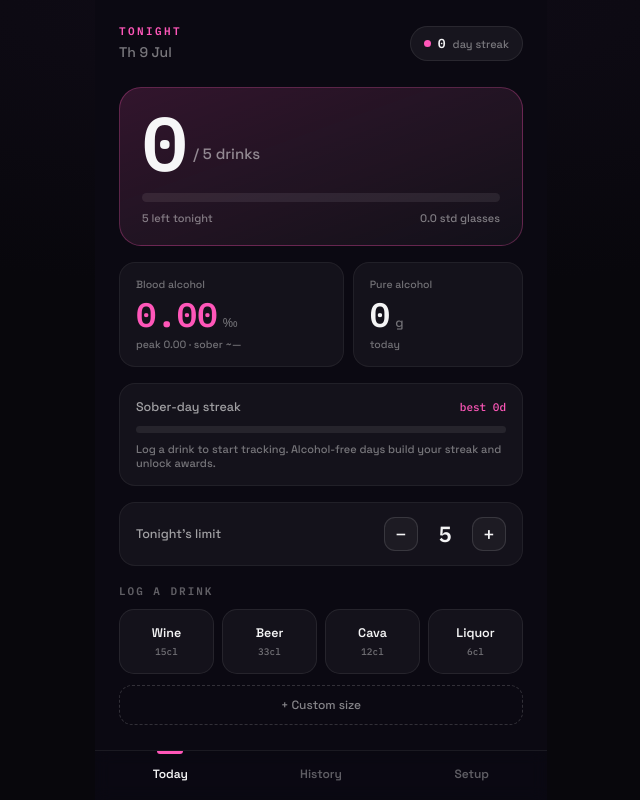
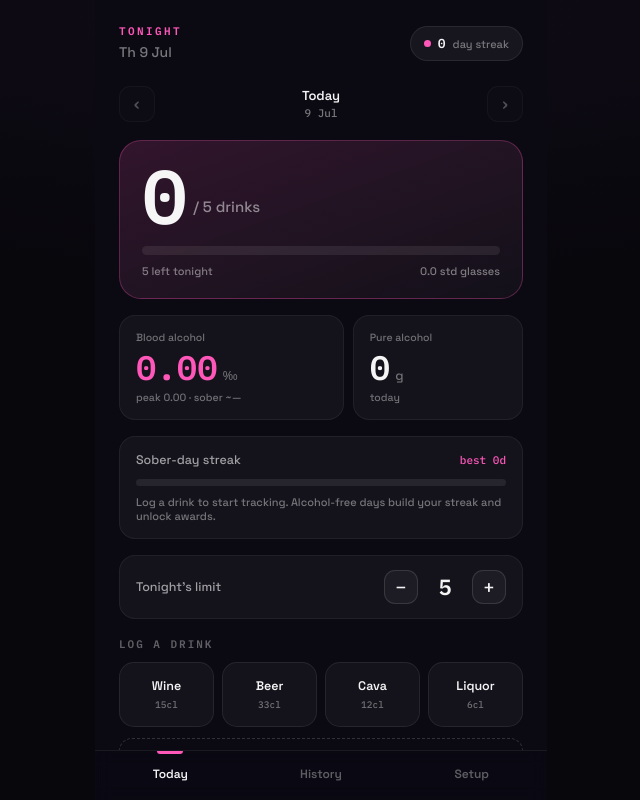
Before and after one commit to hanssonfredrik/alcometer, a React (Vite) app: page / in a window 1280 px wide. Shown: the whole page, without its empty margins (319-959 px from the left). Built offline with nearby package versions, Linux system fonts and the light colour scheme.

Commit message:
feat: implement day navigation and update drink removal logic

```diff
--- a/assets/screenshot.mjs
+++ b/assets/screenshot.mjs
@@ -123,6 +123,12 @@ await goto(APP)
 await evalJs(`localStorage.setItem('neontrk_v1', ${JSON.stringify(JSON.stringify(seed))})`)
 await goto(APP)
 await capture('01-today.png')
+// Page back to a previous logged day (click the "‹ Previous day" button twice).
+await evalJs(`document.querySelector('[aria-label="Previous day"]')?.click()`)
+await sleep(250)
+await evalJs(`document.querySelector('[aria-label="Previous day"]')?.click()`)
+await sleep(300)
+await capture('01b-prev-day.png')
 await clickTab('History')
 await capture('02-history.png')
 await clickTab('Setup')
--- a/src/App.jsx
+++ b/src/App.jsx
@@ -29,8 +29,8 @@ export default function App() {
     [actions],
   )
   const removeDrink = useCallback(
-    (id) => {
-      actions.removeDrink(id)
+    (id, key) => {
+      actions.removeDrink(id, key)
       setUndoId((cur) => (cur === id ? null : cur))
     },
     [actions],
--- a/src/hooks/useTracker.js
+++ b/src/hooks/useTracker.js
@@ -82,11 +82,13 @@ export function useTracker() {
   )
 
   const removeDrink = useCallback(
-    (id) => {
-      const key = todayKey()
+    (id, key) => {
+      const dayKey = key || todayKey()
       mutate((d) => {
-        if (d.days[key]) {
-          d.days[key].entries = d.days[key].entries.filter((e) => e.id !== id)
+        if (d.days[dayKey]) {
+          d.days[dayKey].entries = d.days[dayKey].entries.filter(
+            (e) => e.id !== id,
+          )
         }
       })
     },
--- a/src/lib/datetime.js
+++ b/src/lib/datetime.js
@@ -17,6 +17,15 @@ export function dayIndex(key) {
   return Math.round(new Date(key + 'T12:00:00').getTime() / 86400000)
 }
 
+// Timestamp at local noon, `offset` calendar days from `ts`. Noon-anchored so
+// the arithmetic is immune to DST shifts.
+export function addDays(ts, offset) {
+  const d = new Date(ts)
+  d.setHours(12, 0, 0, 0)
+  d.setDate(d.getDate() + offset)
+  return d.getTime()
+}
+
 export function formatTime(ts) {
   const d = new Date(ts)
   return (
--- a/src/screens/TodayScreen.jsx
+++ b/src/screens/TodayScreen.jsx
@@ -7,9 +7,17 @@ import {
   computeStreaks,
   nextMilestone,
 } from '../lib/alcohol.js'
-import { dateKey, formatTime } from '../lib/datetime.js'
-import { DRINK_TYPES, LABELS, STD_GLASS_GRAMS, BURN_RATE } from '../lib/constants.js'
+import { dateKey, dayIndex, addDays, formatTime } from '../lib/datetime.js'
+import {
+  DRINK_TYPES,
+  LABELS,
+  MONTHS,
+  STD_GLASS_GRAMS,
+  BURN_RATE,
+} from '../lib/constants.js'
 import styles from './TodayScreen.module.css'
+
+const DOW = ['Sun', 'Mon', 'Tue', 'Wed', 'Thu', 'Fri', 'Sat']
 
 function streakCopy(streak, count, next) {
   if (count > 0) {
@@ -38,6 +46,19 @@ function streakCopy(streak, count, next) {
   }
 }
 
+function dayLabels(offset, ts, nowTs) {
+  const d = new Date(ts)
+  const dateStr =
+    d.getFullYear() === new Date(nowTs).getFullYear()
+      ? `${d.getDate()} ${MONTHS[d.getMonth()]}`
+      : `${d.getDate()} ${MONTHS[d.getMonth()]} ${d.getFullYear()}`
+  let rel
+  if (offset === 0) rel = 'Today'
+  else if (offset === -1) rel = 'Yesterday'
+  else rel = DOW[d.getDay()]
+  return { rel, dateStr }
+}
+
 export default function TodayScreen({
   data,
   now,
@@ -50,15 +71,31 @@ export default function TodayScreen({
 }) {
   const [customOpen, setCustomOpen] = useState(false)
   const [custom, setCustom] = useState({ type: 'wine', cl: 15, abv: 12 })
+  // 0 = today, negative = previous days.
+  const [dayOffset, setDayOffset] = useState(0)
+
+  // Earliest day we let the user page back to (first day with any entry).
+  const minOffset = useMemo(() => {
+    const logged = Object.keys(data.days).filter(
+      (k) => data.days[k].entries.length > 0,
+    )
+    if (!logged.length) return 0
+    const earliest = Math.min(...logged.map(dayIndex))
+    return Math.min(0, earliest - dayIndex(dateKey(now)))
+  }, [data.days, now])
+
+  const isToday = dayOffset === 0
+  const selectedTs = addDays(now, dayOffset)
+  const selectedKey = dateKey(selectedTs)
 
   const v = useMemo(() => {
     const profile = data.profile
-    const day = data.days[dateKey(now)] || { limit: 5, entries: [] }
+    const day = data.days[selectedKey] || { limit: 5, entries: [] }
     const entries = day.entries
     const count = entries.length
     const grams = totalGrams(entries)
-    const bac = bacAt(entries, now, profile)
-    const peak = peakBac(entries, profile, now)
+    const bac = isToday ? bacAt(entries, now, profile) : 0
+    const peak = peakBac(entries, profile, isToday ? now : undefined)
     const limit = day.limit || 0
     const over = limit > 0 && count > limit
     const soberHours = bac > 0 ? bac / BURN_RATE : 0
@@ -74,12 +111,19 @@ export default function TodayScreen({
         count - limit === 1 ? 'drink' : 'drinks'
       }`,
       limitPct: limit > 0 ? Math.min(100, Math.round((count / limit) * 100)) : 0,
-      remaining: Math.max(0, limit - count),
+      footLeft: isToday
+        ? `${Math.max(0, limit - count)} left tonight`
+        : over
+          ? `${count - limit} over limit`
+          : `${Math.max(0, limit - count)} under limit`,
       std: (grams / STD_GLASS_GRAMS).toFixed(1),
       grams: Math.round(grams),
-      bac: bac.toFixed(2),
-      peak: peak.toFixed(2),
-      soberBy: bac > 0 ? formatTime(now + soberHours * 3600000) : '—',
+      bacBig: (isToday ? bac : peak).toFixed(2),
+      bacSub: isToday
+        ? `peak ${peak.toFixed(2)} · sober ~${
+            bac > 0 ? formatTime(now + soberHours * 3600000) : '—'
+          }`
+        : 'peak that evening',
       streak,
       streakPct: next
         ? Math.min(100, Math.round((streak.current / next.d) * 100))
@@ -99,7 +143,9 @@ export default function TodayScreen({
         return acc
       }, {}),
     }
-  }, [data, now])
+  }, [data, now, selectedKey, isToday])
+
+  const { rel, dateStr } = dayLabels(dayOffset, selectedTs, now)
 
   const submitCustom = () => {
     onLogCustom(custom)
@@ -108,7 +154,36 @@ export default function TodayScreen({
 
   return (
     <div>
-      {v.over && (
+      {/* Day pager */}
+      <nav className={styles.dayNav} aria-label="Select day">
+        <button
+          className={styles.navBtn}
+          onClick={() => setDayOffset((o) => o - 1)}
+          disabled={dayOffset <= minOffset}
+          aria-label="Previous day"
+        >
+          ‹
+        </button>
+        <button
+          className={styles.dayNavLabel}
+          onClick={() => setDayOffset(0)}
+          disabled={isToday}
+          title={isToday ? undefined : 'Jump to today'}
+        >
+          <span className={styles.dayNavRel}>{rel}</span>
+          <span className={styles.dayNavDate}>{dateStr}</span>
+        </button>
+        <button
+          className={styles.navBtn}
+          onClick={() => setDayOffset((o) => Math.min(0, o + 1))}
+          disabled={isToday}
+          aria-label="Next day"
+        >
+          ›
+        </button>
+      </nav>
+
+      {isToday && v.over && (
         <div className={styles.alert} role="alert">
           <div className={styles.alertMark}>!</div>
           <div className={styles.alertText}>
@@ -138,7 +213,7 @@ export default function TodayScreen({
           />
         </div>
         <div className={styles.heroFoot}>
-          <span>{v.remaining} left tonight</span>
+          <span>{v.footLeft}</span>
           <span>{v.std} std glasses</span>
         </div>
       </section>
@@ -148,12 +223,10 @@ export default function TodayScreen({
         <div className={`${styles.stat} ${styles.statWide}`}>
           <div className={styles.statLabel}>Blood alcohol</div>
           <div className={styles.statValue}>
-            <span className={styles.statNumAccent}>{v.bac}</span>
+            <span className={styles.statNumAccent}>{v.bacBig}</span>
             <span className={styles.statUnit}>‰</span>
           </div>
-          <div className={styles.statSub}>
-            peak {v.peak} · sober ~{v.soberBy}
-          </div>
+          <div className={styles.statSub}>{v.bacSub}</div>
         </div>
         <div className={styles.stat}>
           <div className={styles.statLabel}>Pure alcohol</div>
@@ -161,11 +234,12 @@ export default function TodayScreen({
             <span className={styles.statNum}>{v.grams}</span>
             <span className={styles.statUnit}>g</span>
           </div>
-          <div className={styles.statSub}>today</div>
+          <div className={styles.statSub}>{isToday ? 'today' : 'that day'}</div>
         </div>
       </div>
 
-      {/* Streak progress */}
+      {/* Streak progress — a "right now" concept, today only */}
+      {isToday && (
         <section className={styles.card}>
           <div className={styles.cardHead}>
             <div className={styles.cardTitle}>{v.headline}</div>
@@ -176,8 +250,10 @@ export default function TodayScreen({
           </div>
           <div className={styles.cardSub}>{v.sub}</div>
         </section>
+      )}
 
-      {/* Limit stepper */}
+      {/* Limit stepper — today only */}
+      {isToday && (
         <section className={styles.limitRow}>
           <div className={styles.limitLabel}>Tonight&apos;s limit</div>
           <button
@@ -196,8 +272,11 @@ export default function TodayScreen({
             +
           </button>
         </section>
+      )}
 
-      {/* Quick log */}
+      {/* Quick log — today only (entries are timestamped "now") */}
+      {isToday && (
+        <>
           <div className={styles.sectionLabel}>LOG A DRINK</div>
           <div className={styles.quickGrid}>
             {DRINK_TYPES.map((type) => (
@@ -269,11 +348,15 @@ export default function TodayScreen({
               </button>
             </div>
           )}
+        </>
+      )}
 
-      {/* Today's log */}
+      {/* Log for the selected day */}
       {v.entries.length > 0 ? (
         <div className={styles.logSection}>
-          <div className={styles.sectionLabel}>TODAY&apos;S LOG</div>
+          <div className={styles.sectionLabel}>
+            {isToday ? "TODAY'S LOG" : 'LOG'}
+          </div>
           {v.entries.map((e) => (
             <div key={e.id} className={styles.logRow}>
               <span className={styles.logDot} />
@@ -286,7 +369,7 @@ export default function TodayScreen({
               <div className={styles.logTime}>{e.timeLabel}</div>
               <button
                 className={styles.logRemove}
-                onClick={() => onRemoveDrink(e.id)}
+                onClick={() => onRemoveDrink(e.id, selectedKey)}
                 aria-label={`Remove ${e.typeLabel}`}
               >
                 ×
@@ -295,7 +378,11 @@ export default function TodayScreen({
           ))}
         </div>
       ) : (
-        <div className={styles.empty}>Nothing logged yet tonight.</div>
+        <div className={styles.empty}>
+          {isToday
+            ? 'Nothing logged yet tonight.'
+            : 'Nothing logged this day.'}
+        </div>
       )}
     </div>
   )
--- a/src/screens/TodayScreen.module.css
+++ b/src/screens/TodayScreen.module.css
@@ -1,3 +1,56 @@
+/* ---- Day pager ---- */
+.dayNav {
+  display: flex;
+  align-items: center;
+  justify-content: space-between;
+  gap: 12px;
+  margin: 2px 0 16px;
+}
+.navBtn {
+  width: 36px;
+  height: 36px;
+  flex: none;
+  border-radius: 11px;
+  border: 1px solid var(--w-12);
+  background: var(--w-04);
+  color: var(--text);
+  font: 500 18px var(--font-mono);
+  line-height: 1;
+  cursor: pointer;
+  display: flex;
+  align-items: center;
+  justify-content: center;
+}
+.navBtn:active {
+  background: var(--w-08);
+}
+.navBtn:disabled {
+  opacity: 0.3;
+  cursor: default;
+}
+.dayNavLabel {
+  flex: 1;
+  display: flex;
+  flex-direction: column;
+  align-items: center;
+  gap: 2px;
+  background: none;
+  border: none;
+  cursor: pointer;
+  padding: 4px;
+}
+.dayNavLabel:disabled {
+  cursor: default;
+}
+.dayNavRel {
+  font: 600 13px var(--font-sans);
+  color: var(--text);
+}
+.dayNavDate {
+  font: 500 11px var(--font-mono);
+  color: var(--w-45);
+}
+
 /* ---- Over-limit alert ---- */
 .alert {
   display: flex;
```
Lines whose indentation alone changed are shown as unchanged.
